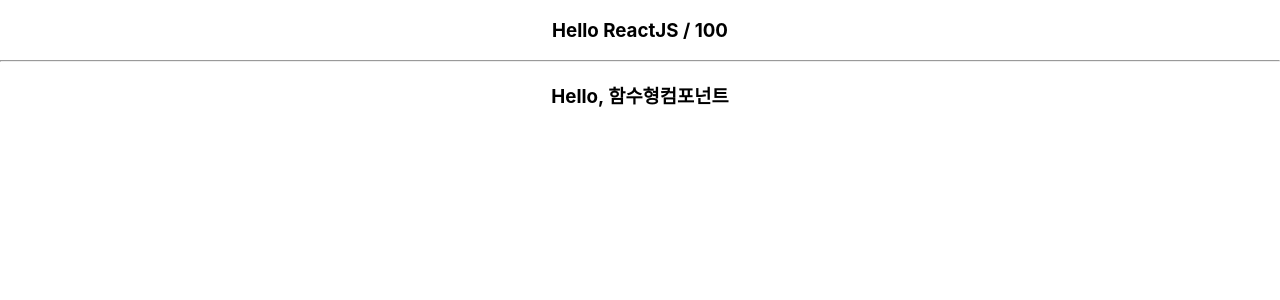
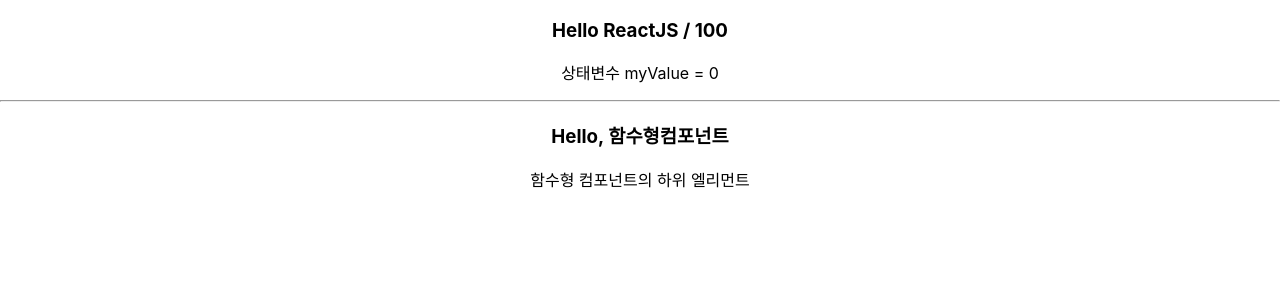
Before and after one commit to myjungwu/HelloReactApp, a React (Create React App) app: page / in a window 1280 px wide. Shown: the top 300 px of the page. Built offline with nearby package versions, Linux system fonts and the light colour scheme.

Commit message:
state add

```diff
--- a/src/App.js
+++ b/src/App.js
@@ -8,7 +8,9 @@
       <div className='App'>
         <MyComponents name="ReactJS" age={100} />
         <hr/>
-        <MyComponentsFunc name="함수형컴포넌트" />
+        <MyComponentsFunc name="함수형컴포넌트">
+          <p>함수형 컴포넌트의 하위 엘리먼트</p>
+        </MyComponentsFunc>
       </div>
     );
   }
--- a/src/components/MyComponents.js
+++ b/src/components/MyComponents.js
@@ -1,16 +1,28 @@
 import React, { Component } from 'react';
 import PropTypes from 'prop-types';
 class MyComponents extends Component {
+    //생성자
+    constructor(props) {
+        super(props);
+        //state 객체
+        this.state = {
+            //상태변수
+            myValue: 0
+        };
+    };
     // static defaultProps = {
     //         name: "리액트JS"
     //     }
     render() {
         const { name, age } = this.props;
+        const { myValue } = this.state;
 
         return (
             <div>
                 <h3>Hello {name} / {age}</h3>
-
+                <p>
+                    상태변수 myValue = {myValue}
+                </p>
             </div>
         );
     }
--- a/src/components/MyComponentsFunc.js
+++ b/src/components/MyComponentsFunc.js
@@ -1,9 +1,10 @@
 import React from 'react';
 
-const MyComponentsFunc = ({name}) => {
+const MyComponentsFunc = ({name, children}) => {
     return (
         <div>
             <h3>Hello, {name}</h3>
+            {children}
         </div>
     );
 };
```
